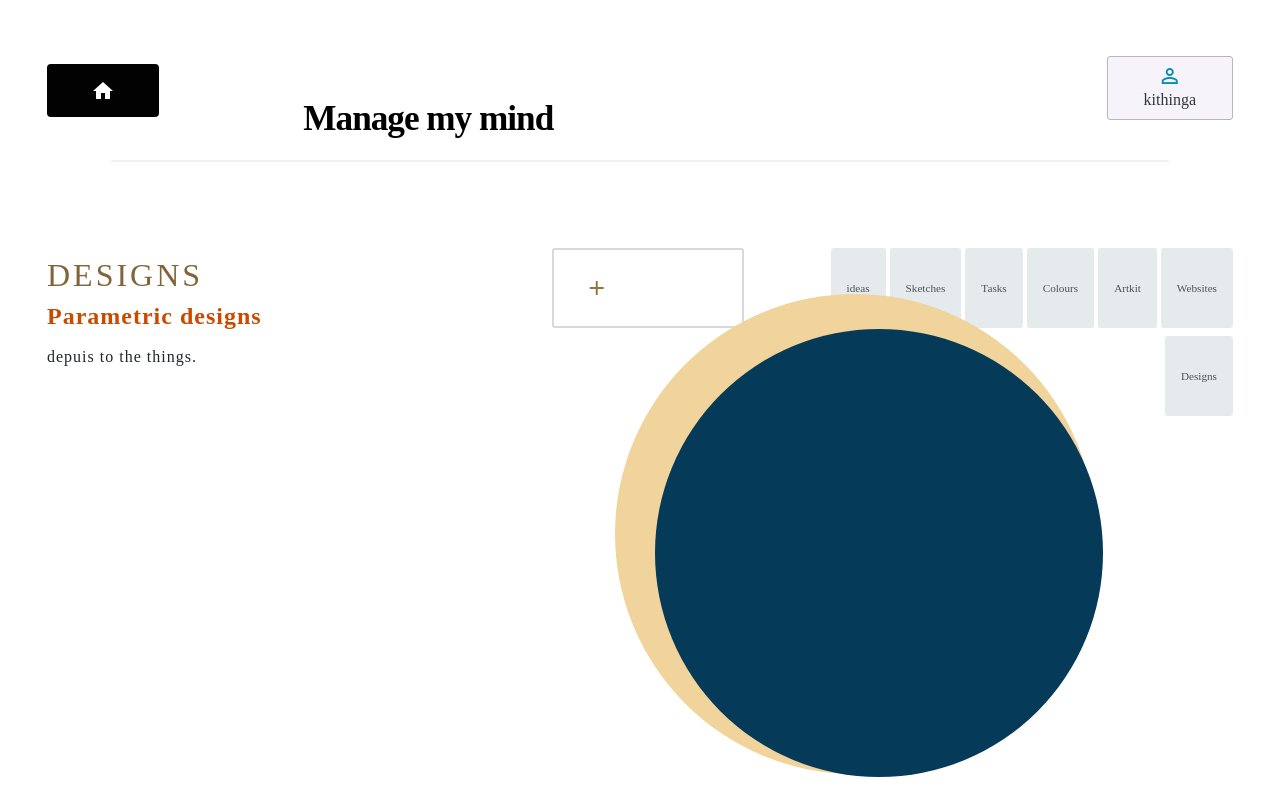
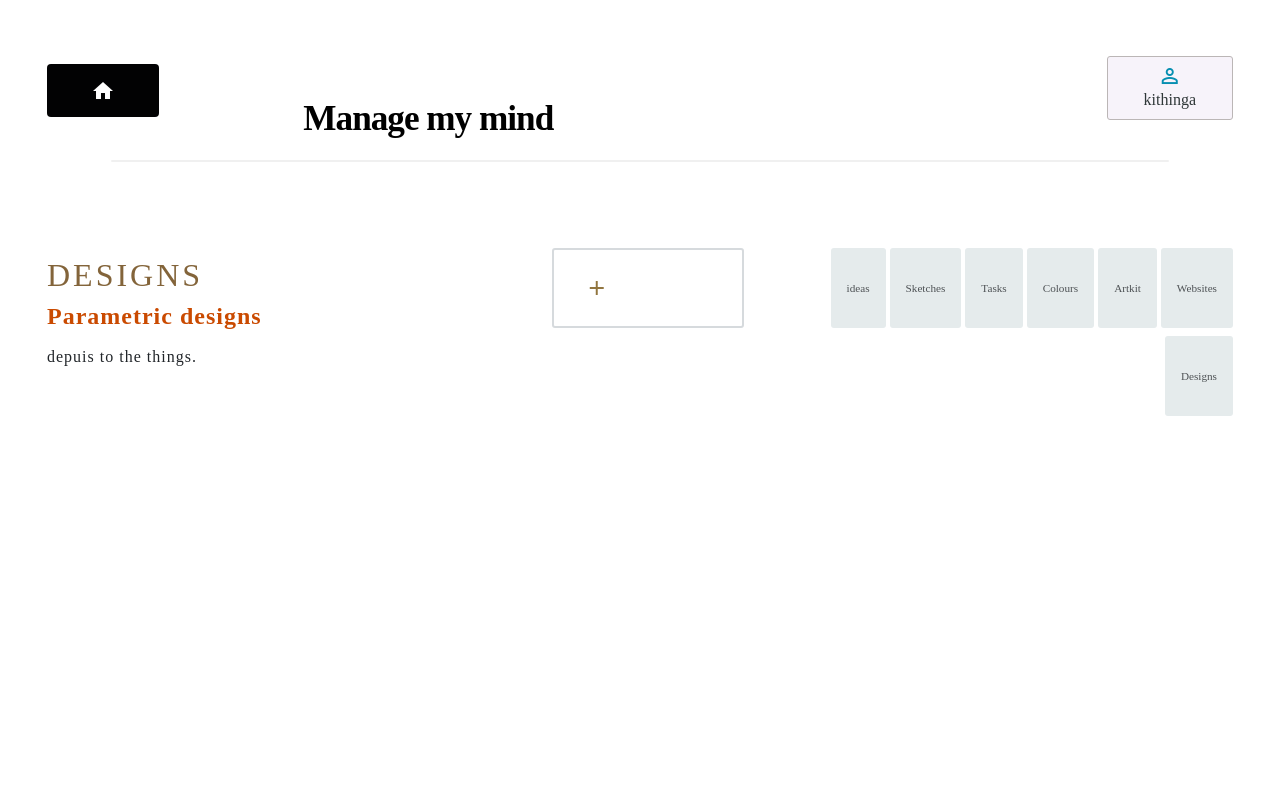
Before and after one commit to kithinga/simplewebapp, a PHP site: page /Vanilla/artkit.php in a window 1280 px wide. Run offline with PHP 8.4, Linux system fonts and the light colour scheme; some libraries are stand-ins or nearby versions.

Commit message:
kithinga

```diff
--- a/artkit.css
+++ b/artkit.css
@@ -26,48 +26,3 @@ text{
     font-weight: 200;
     letter-spacing:1px;
 }
-
-
-
-.bounce {
-    position:fixed;
-    left:50%;
-    margin-top:-25px;
-    margin-left:-25px;
-    height:30rem;
-    border-radius:100rem;
-    width:30rem;
-    background:rgb(241, 211, 156);
-    -webkit-animation:bounce 1s infinite;
-    }
-
-    @-webkit-keyframes bounce {
-    0% { bottom:10px; }
-    25%, 75% { bottom:23px; }
-    50% { bottom:34px; }
-    100% {bottom:30;}
-    }
-
-
-.bounce2 {
-    position:fixed;
-    left:50%;
-    margin-top:-25px;
-    margin-left:15px;
-    height:28rem;
-    border-radius:100rem;
-    width:28rem;
-    background:rgb(5, 58, 88);
-    -webkit-animation:bounce2 1s infinite;
-    }
-
-    @-webkit-keyframes bounce2 {
-    0% { bottom:17px; }
-    25%, 75% { bottom:20px; }
-    50% { bottom:31px; }
-    100% {bottom:10;}
-    }
-    .nip
-    {
-     background-image:url(https://images.immediate.co.uk/production/volatile/sites/25/2020/05/Mars-Saturn-Jupiter-3bd67e3-e1591182300998.jpg?quality=90&resize=620,413)
-    }
--- a/artkit.php
+++ b/artkit.php
@@ -43,10 +43,7 @@ include 'links.php';
             </div>
         </div>
         <div class="row no-gutters nip">
-            <div class="bounce">
 
-            </div>
-            <div class="bounce2"></div>
         </div>
     </div>
 
--- a/footer.css
+++ b/footer.css
@@ -26,7 +26,7 @@
     letter-spacing: 1px;
 }
 .footer-container{
-    bottom: 0;
+    bottom:0;
 }
 
 .footer-column{
--- a/header.css
+++ b/header.css
@@ -26,7 +26,7 @@
 .loki{
   margin-left:2rem;
   padding-left:3rem;
-  padding-right:3rem;
+  /* padding-right:3rem; */
   padding:6px 36px 6px 36px;
     min-width:5rem;
     min-height:4rem;
--- a/ideas.php
+++ b/ideas.php
@@ -141,9 +141,9 @@ if ($result) {
     <script>
     AOS.init();
     </script>
-</body>
-<?php
+    <?php
 include 'footer.php';
 ?>
+</body>
 
 </html>
--- a/todos.css
+++ b/todos.css
@@ -134,6 +134,7 @@
     float: right;
     color:rgb(240, 245, 245);
 }
+
 .yah1{
     margin-top: 1rem;
     margin-left: 92%;
@@ -145,6 +146,7 @@
     background-color: rgb(246, 250, 252);
     border-bottom-right-radius: 10px;
 }
+
 .yah2{
     margin-left: 92%;
     transition-duration: 0.5s;
--- a/vanilla.js
+++ b/vanilla.js
@@ -38,12 +38,6 @@ $(".addcl").click(function () {
 
 
 
-// // Active link
-$(".btni").click(function () {
-  $('.btni').css('background-color', 'blue');
-  $(".btni").addClass("active");
-})
-
 // $(document).ready(function () {
 //   ("[href]").each(function () {
 //     if (this.href == window.location.href)
```
Also changed, not shown: design.php (+14 -5 lines), footer.php (+35 -7 lines), navbar.css (line endings or trailing spaces).
